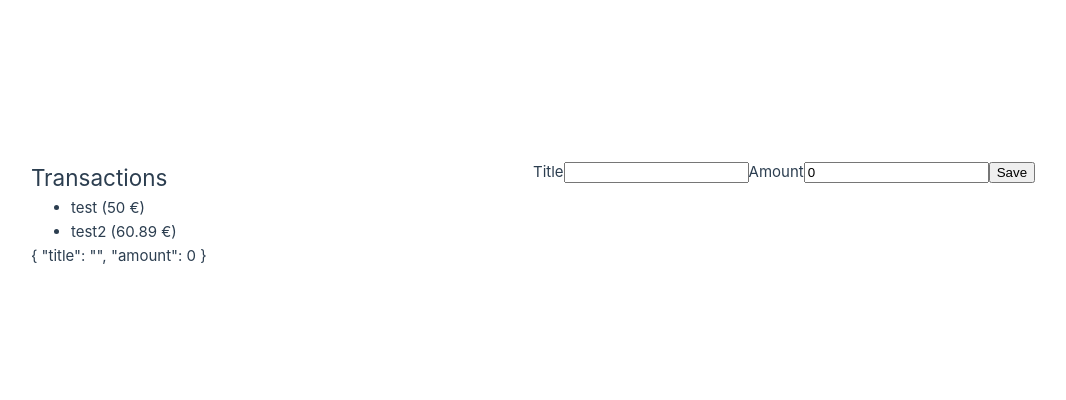
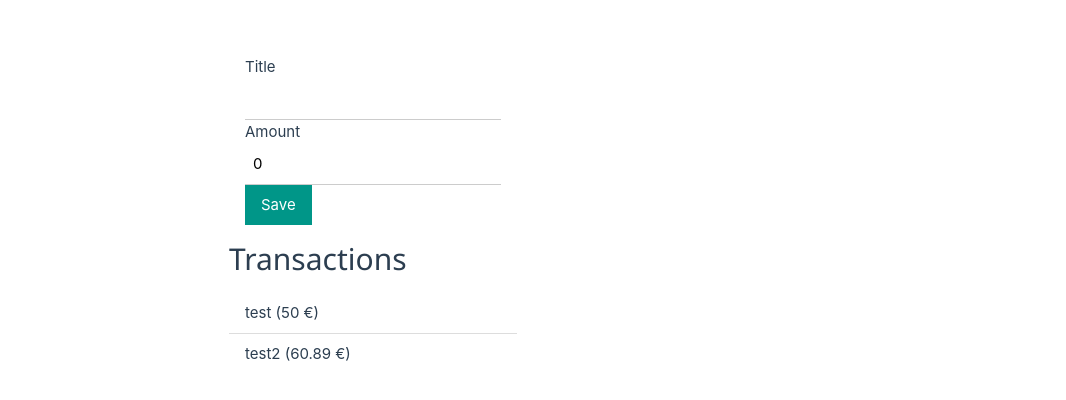
Before and after one commit to njustus/budgeting, a Vue app: page / in a window 1280 px wide. Shown: the part 186-586 px from the top of the page, without its empty margins (107-1173 px from the left). Built offline with nearby package versions, Linux system fonts and the light colour scheme.

Commit message:
layout using w3.css

```diff
--- a/index.html
+++ b/index.html
@@ -6,6 +6,7 @@
     <meta name="viewport" content="width=device-width, initial-scale=1.0" />
     <title>Vite App</title>
     <link rel="apple-touch-icon" sizes="180x180" href="/apple-touch-icon.png">
+    <link rel="stylesheet" href="https://www.w3schools.com/w3css/4/w3.css">
   </head>
   <body>
     <div id="app"></div>
--- a/src/components/Landing.vue
+++ b/src/components/Landing.vue
@@ -3,24 +3,21 @@ import { useAppStore } from '@/stores/app-state'
 import { inject } from 'vue'
 import type {Transaction} from '../models/state'
 import TransactionForm from './TransactionForm.vue'
-
-const transactionStore = useAppStore();
-
-const transactions = transactionStore.transactions;
+import TransactionList from './transaction-list.vue'
 
 </script>
 
 <template>
-<div>
-    <h2>Transactions</h2>
-    <ul>
-        <li v-for="(tx, idx) of transactions" v-bind:key="idx">
-            <p>{{tx.title}} ({{tx.amount}} €)</p>
-            <small>{{tx.description}}</small>
-        </li>
-    </ul>
+<div class="w3-container">
+    <div class="">
+        <TransactionForm />
+    </div>
+
+    <div class="">
+        <h2>Transactions</h2>
+        <TransactionList />
+    </div>
 </div>
-<TransactionForm/>
 </template>
 
 <style scoped>
--- a/src/components/TransactionForm.vue
+++ b/src/components/TransactionForm.vue
@@ -16,16 +16,15 @@
 </script>
 
 <template>
-    <form @submit.prevent="save()">
+    <form class="w3-container" @submit.prevent="save()">
         <label>Title</label>
-        <input v-model="formValue.title" />
+        <input class="w3-input" v-model="formValue.title" />
 
         <label>Amount</label>
-        <input type="decimal" step="0.01" v-model="formValue.amount" />
+        <input class="w3-input" type="decimal" step="0.01" v-model="formValue.amount" />
 
-        <button type="submit">Save</button>
+        <button class="w3-button w3-teal" type="submit">Save</button>
     </form>
-    <p>{{formValue}}</p>
 </template>
 
 <style scoped>
--- /dev/null
+++ b/src/components/transaction-list.vue
@@ -0,0 +1,22 @@
+<script setup lang="ts">
+import { useAppStore } from '@/stores/app-state'
+import { inject } from 'vue'
+import type {Transaction} from '../models/state'
+
+const transactionStore = useAppStore();
+const transactions = transactionStore.transactions;
+
+</script>
+
+<template>
+<ul class="w3-ul">
+    <li v-for="(tx, idx) of transactions" v-bind:key="idx">
+        <p>{{tx.title}} ({{tx.amount}} €)</p>
+        <small>{{tx.description}}</small>
+    </li>
+</ul>
+</template>
+
+<style scoped>
+
+</style>
```
